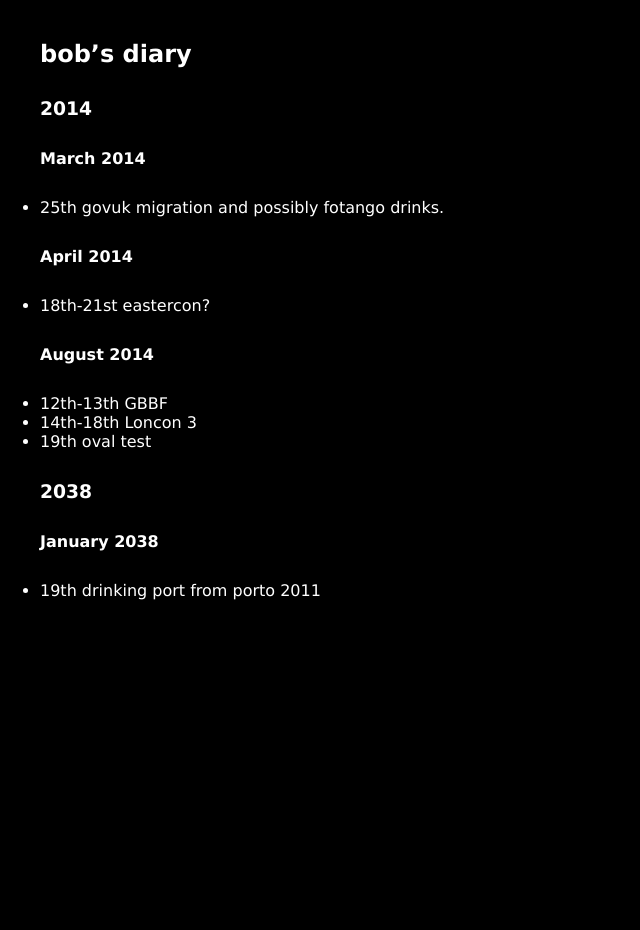
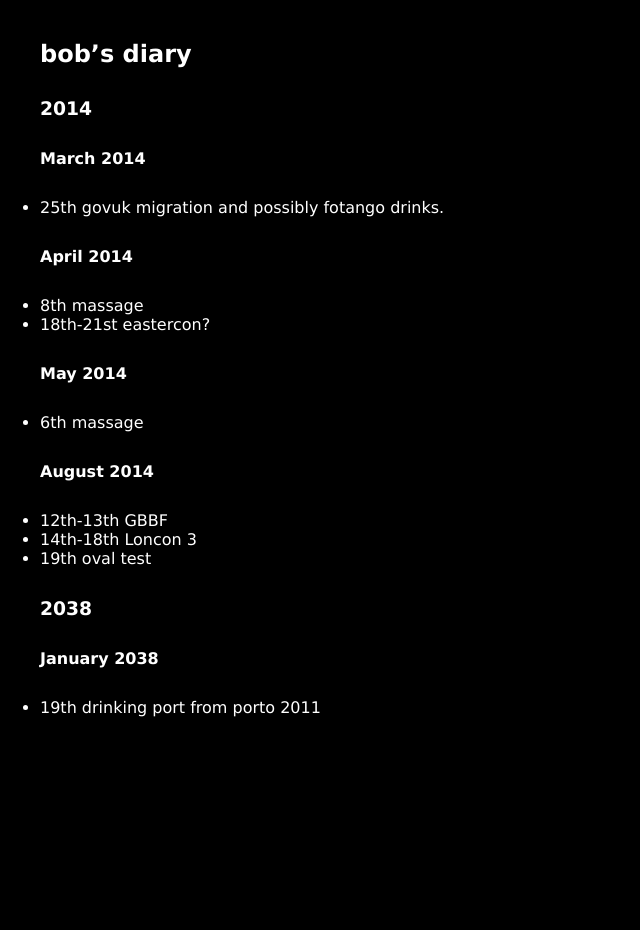
Before and after one commit to rjw1/randomness.org.uk, a Jekyll site: the page built from diary/index.md, in a window 1280 px wide. Shown: the whole page, without its empty margins (0-640 px from the left). Built offline with Jekyll 4.4.1, drawn with Linux system fonts in a browser that asks for light colours; Markdown is read by kramdown in place of the engine named in the settings.

Commit message:
booked massages

```diff
--- a/diary/index.md
+++ b/diary/index.md
@@ -13,8 +13,12 @@ layout: default
 
 #### April 2014 ####
 
+* 8th massage
 * 18th-21st eastercon?
 
+#### May 2014 ####
+
+* 6th massage
 
 #### August 2014 ####
 
```
